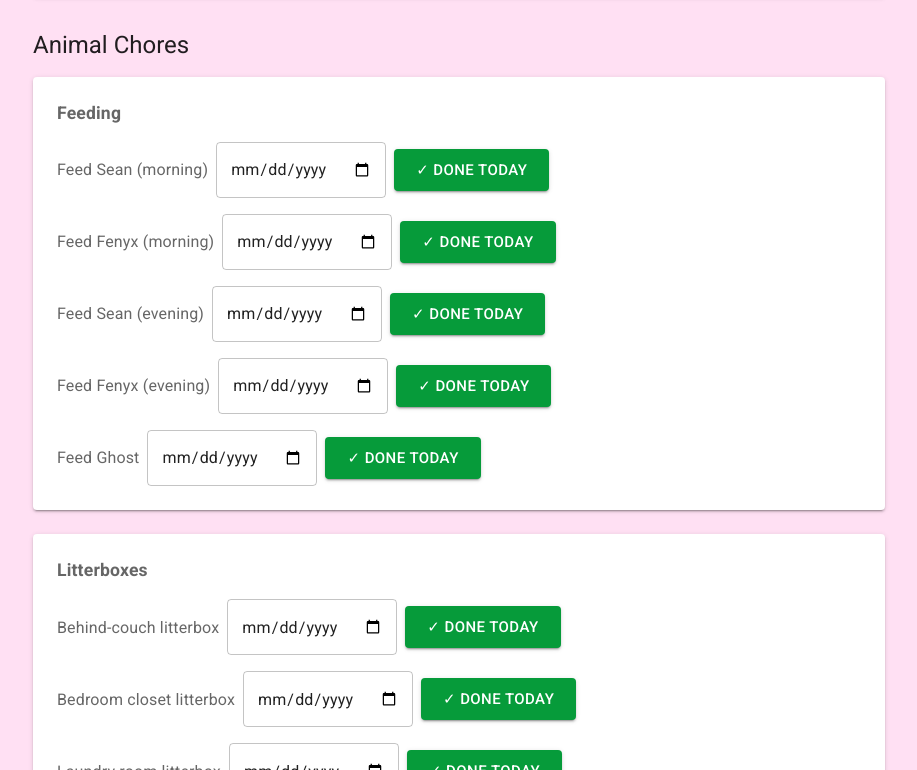
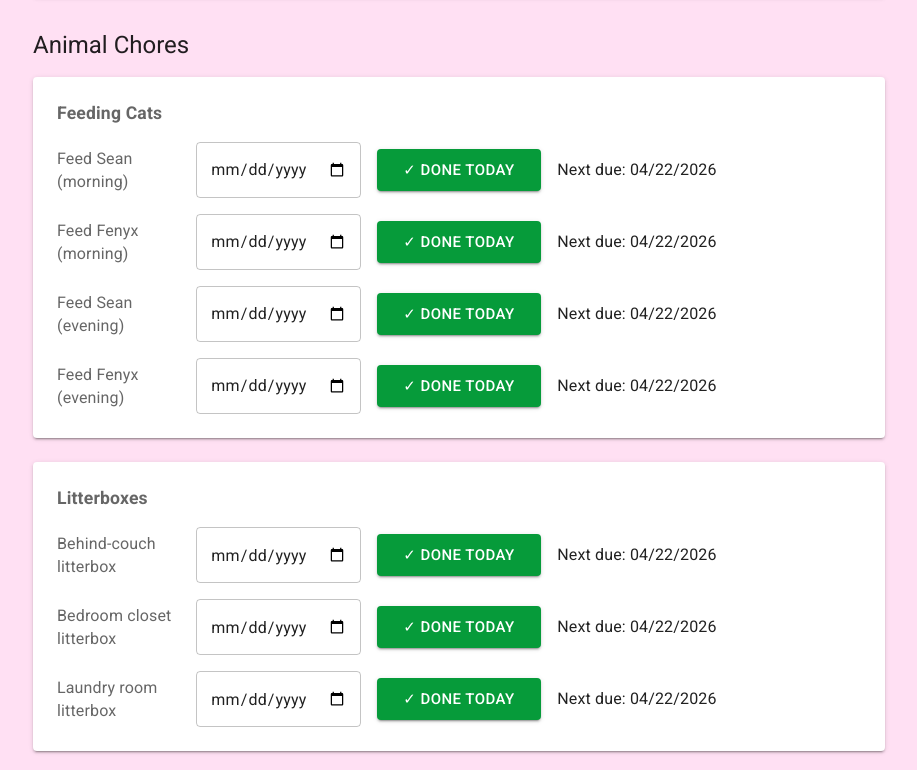
Before and after one commit to talia-storymaker/animals-and-chores, a React (Vite) app: page / in a window 1280 px wide. Shown: the part 630-1400 px from the top of the page, without its empty margins (181-1098 px from the left). Built offline with nearby package versions, Linux system fonts and the light colour scheme.

Commit message:
Chores due/overdue functionality

```diff
--- a/package.json
+++ b/package.json
@@ -14,6 +14,7 @@
     "@emotion/react": "^11.14.0",
     "@emotion/styled": "^11.14.1",
     "@mui/material": "^9.0.0",
+    "date-fns": "^4.1.0",
     "react": "^19.2.5",
     "react-dom": "^19.2.5"
   },
--- a/src/App.tsx
+++ b/src/App.tsx
@@ -22,6 +22,9 @@ const theme = createTheme({
     background: {
       default: "#ffe0f3",
     },
+    warning: {
+      main: "#b70000",
+    },
   },
   typography: {
     fontFamily: '"Roboto", "Helvetica", "Arial", sans-serif',
@@ -29,11 +32,12 @@ const theme = createTheme({
 });
 
 type category = "general" | "animal";
-type animalSubcategory = "feeding" | "litterbox";
+type animalSubcategory = "feedCats" | "litterbox" | "ghost";
 interface Chore {
   name: string;
   label: string;
   category: category;
+  dueInXDays?: number;
   doableByJacob?: boolean;
   animalSubcategory?: animalSubcategory;
 }
@@ -57,49 +61,60 @@ const chores: Chore[] = [
     name: "feedSeanMorning",
     label: "Feed Sean (morning)",
     category: "animal",
-    animalSubcategory: "feeding",
+    animalSubcategory: "feedCats",
   },
   {
     name: "feedFenyxMorning",
     label: "Feed Fenyx (morning)",
     category: "animal",
-    animalSubcategory: "feeding",
+    animalSubcategory: "feedCats",
   },
   {
     name: "feedSeanEvening",
     label: "Feed Sean (evening)",
     category: "animal",
-    animalSubcategory: "feeding",
+    animalSubcategory: "feedCats",
   },
   {
     name: "feedFenyxEvening",
     label: "Feed Fenyx (evening)",
     category: "animal",
-    animalSubcategory: "feeding",
+    animalSubcategory: "feedCats",
   },
   {
     name: "feedGhost",
     label: "Feed Ghost",
     category: "animal",
-    animalSubcategory: "feeding",
+    animalSubcategory: "ghost",
+    dueInXDays: 3,
+  },
+  {
+    name: "washGhost",
+    label: "Wash Ghost",
+    category: "animal",
+    animalSubcategory: "ghost",
+    dueInXDays: 7,
   },
   {
     name: "litterboxBehindCouch",
     label: "Behind-couch litterbox",
     category: "animal",
     animalSubcategory: "litterbox",
+    dueInXDays: 2,
   },
   {
     name: "litterboxBedroomCloset",
     label: "Bedroom closet litterbox",
     category: "animal",
     animalSubcategory: "litterbox",
+    dueInXDays: 2,
   },
   {
     name: "litterboxLaundryRoom",
     label: "Laundry room litterbox",
     category: "animal",
     animalSubcategory: "litterbox",
+    dueInXDays: 2,
   },
 ];
 
@@ -168,8 +183,9 @@ function App() {
                         key={chore.name}
                         name={chore.name}
                         label={chore.label}
-                        value={choresStatus[chore.name]}
+                        dayDone={choresStatus[chore.name]}
                         changeHandler={handleChange}
+                        dueInXDays={chore.dueInXDays}
                       />
                     );
                   }
@@ -195,7 +211,7 @@ function App() {
                         key={chore.name}
                         name={chore.name}
                         label={chore.label}
-                        value={choresStatus[chore.name]}
+                        dayDone={choresStatus[chore.name]}
                         changeHandler={handleChange}
                       />
                     );
@@ -218,18 +234,47 @@ function App() {
                 component="legend"
                 sx={{ mb: 2, fontSize: "1.1rem", fontWeight: 600 }}
               >
-                Feeding
+                Feeding Cats
               </FormLabel>
               <Stack spacing={2}>
                 {chores.map((chore) => {
-                  if (chore.animalSubcategory === "feeding") {
+                  if (chore.animalSubcategory === "feedCats") {
                     return (
                       <Chore
                         key={chore.name}
                         name={chore.name}
                         label={chore.label}
-                        value={choresStatus[chore.name]}
+                        dayDone={choresStatus[chore.name]}
                         changeHandler={handleChange}
+                        dueInXDays={chore.dueInXDays}
+                      />
+                    );
+                  }
+                  return null;
+                })}
+              </Stack>
+            </FormControl>
+          </Paper>
+
+          <Paper elevation={2} sx={{ p: 3, mb: 3 }}>
+            <FormControl fullWidth component="fieldset">
+              <FormLabel
+                component="legend"
+                sx={{ mb: 2, fontSize: "1.1rem", fontWeight: 600 }}
+              >
+                Litterboxes
+              </FormLabel>
+              <Stack spacing={2}>
+                {chores.map((chore) => {
+                  if (chore.animalSubcategory === "litterbox") {
+                    return (
+                      <Chore
+                        key={chore.name}
+                        name={chore.name}
+                        label={chore.label}
+                        dayDone={choresStatus[chore.name]}
+                        changeHandler={handleChange}
+                        dueInXDays={chore.dueInXDays}
                       />
                     );
                   }
@@ -245,18 +290,19 @@ function App() {
                 component="legend"
                 sx={{ mb: 2, fontSize: "1.1rem", fontWeight: 600 }}
               >
-                Litterboxes
+                Ghost
               </FormLabel>
               <Stack spacing={2}>
                 {chores.map((chore) => {
-                  if (chore.animalSubcategory === "litterbox") {
+                  if (chore.animalSubcategory === "ghost") {
                     return (
                       <Chore
                         key={chore.name}
                         name={chore.name}
                         label={chore.label}
-                        value={choresStatus[chore.name]}
+                        dayDone={choresStatus[chore.name]}
                         changeHandler={handleChange}
+                        dueInXDays={chore.dueInXDays}
                       />
                     );
                   }
--- a/src/components/Chore.tsx
+++ b/src/components/Chore.tsx
@@ -1,27 +1,41 @@
-import { Box, FormLabel, TextField, Button } from "@mui/material";
+import { Box, FormLabel, TextField, Button, Alert } from "@mui/material";
+import { parse, addDays, format } from "date-fns";
 
 interface Props {
   name: string;
   label: string;
-  value: string;
+  dayDone: string;
   changeHandler?: (e: React.ChangeEvent<HTMLInputElement>) => void;
+  dueInXDays?: number;
 }
 
-export default function Chore({ name, label, value, changeHandler }: Props) {
+export default function Chore({
+  name,
+  label,
+  dayDone,
+  changeHandler,
+  dueInXDays,
+}: Props) {
+  const baseDate = parse(dayDone, "yyyy-MM-dd", new Date());
+  const dueDate =
+    baseDate.toString() === "Invalid Date"
+      ? new Date()
+      : addDays(baseDate, dueInXDays || 1);
+
   return (
     <Box
       sx={{
-        display: "flex",
-        flexDirection: "row",
+        display: "grid",
+        gridTemplateColumns: ".75fr 1fr 1fr 1fr .75fr",
         alignItems: "center",
-        gap: "0.5rem",
+        gap: 2,
       }}
     >
       <FormLabel>{label}</FormLabel>
       <TextField
         type="date"
         name={name}
-        value={value}
+        value={dayDone}
         onChange={changeHandler}
         variant="outlined"
       />
@@ -30,15 +44,23 @@ export default function Chore({ name, label, value, changeHandler }: Props) {
         color="primary"
         size="large"
         onClick={() => {
-          const today = new Date().toISOString().split('T')[0];
+          const today = format(new Date(), "yyyy-MM-dd");
+
           const fakeEvent = {
-            target: { name, value: today }
+            target: { name, value: today },
           } as React.ChangeEvent<HTMLInputElement>;
+
           changeHandler?.(fakeEvent);
         }}
       >
         ✓ Done today
       </Button>
+      Next due: {format(dueDate, "MM/dd/yyyy")}
+      {dueDate < new Date() && (
+        <Alert severity="warning">
+          Overdue
+        </Alert>
+      )}
     </Box>
   );
 }
```
Also changed, not shown: 1 other file (tests, documents, lock files or other folders).
